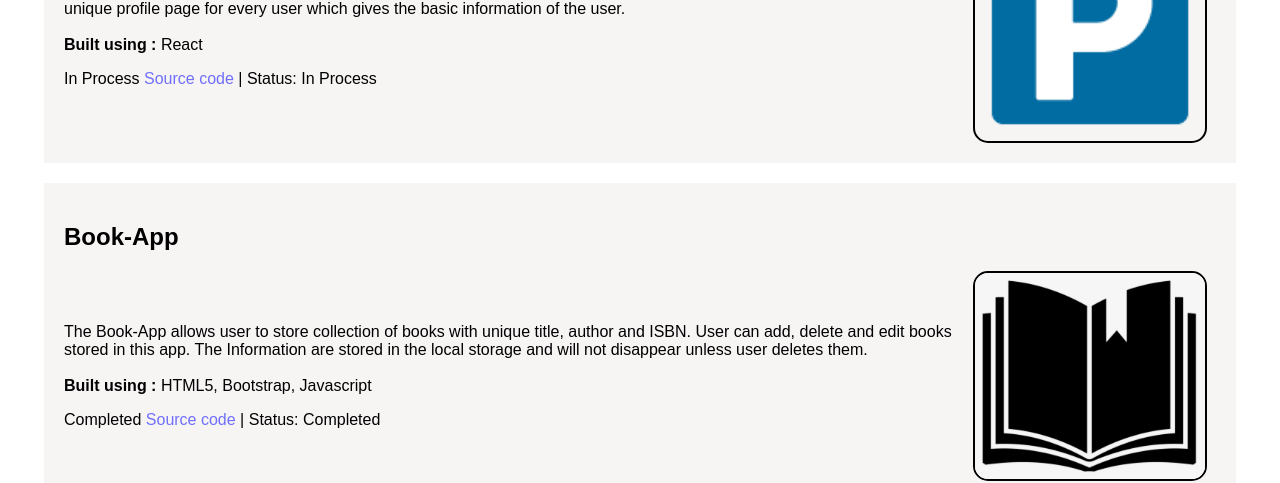
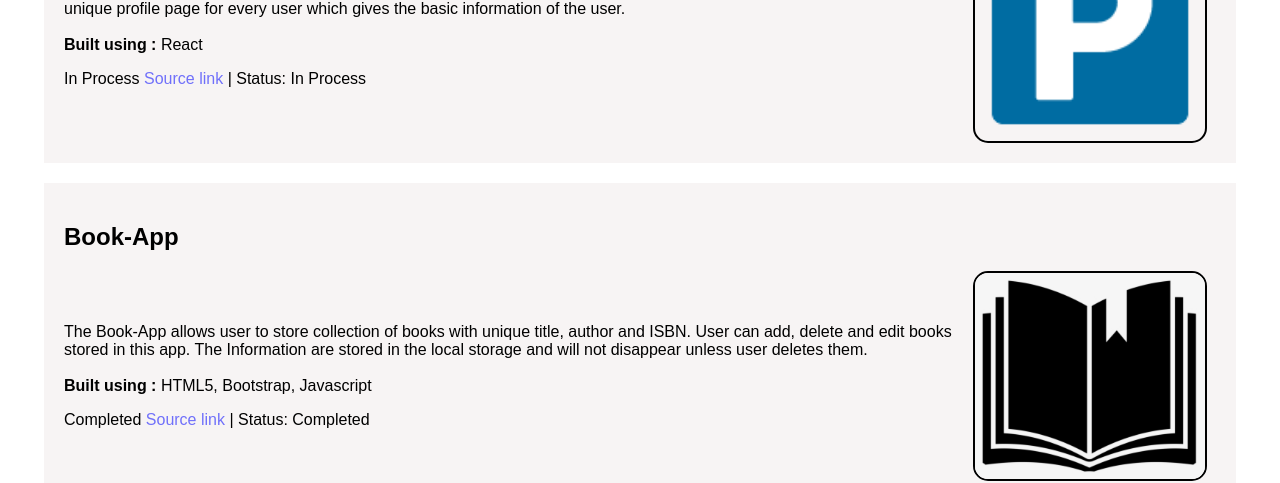
Before and after one commit to HonorFoxont/portfolio, a React (Create React App) app: page /portfolio/portfolio in a window 1280 px wide. Shown: the part 372-855 px from the top of the page. Built offline with nearby package versions, Linux system fonts and the light colour scheme.

Commit message:
minor changes

```diff
--- a/src/components/Footer.jsx
+++ b/src/components/Footer.jsx
@@ -18,7 +18,7 @@ const Footer = () => {
           </a>
         </div>
         <div>
-          <a href="https://www.linkedin.com/in/dipin-bhattarai-8aa055243">
+          <a href="https://www.linkedin.com/in/dipin-bhattarai">
             <img src={ldin} alt="" width="40px" />
           </a>
         </div>
--- a/src/page/Portfolio/Card.jsx
+++ b/src/page/Portfolio/Card.jsx
@@ -15,7 +15,7 @@ const Card = ({ projects }) => {
 
               <p>
                 {project.status}
-                <a href={project.link}> Source code </a>
+                <a href={project.link}> Source link </a>
                 <span>| Status: {project.status}</span>
               </p>
             </div>
```
